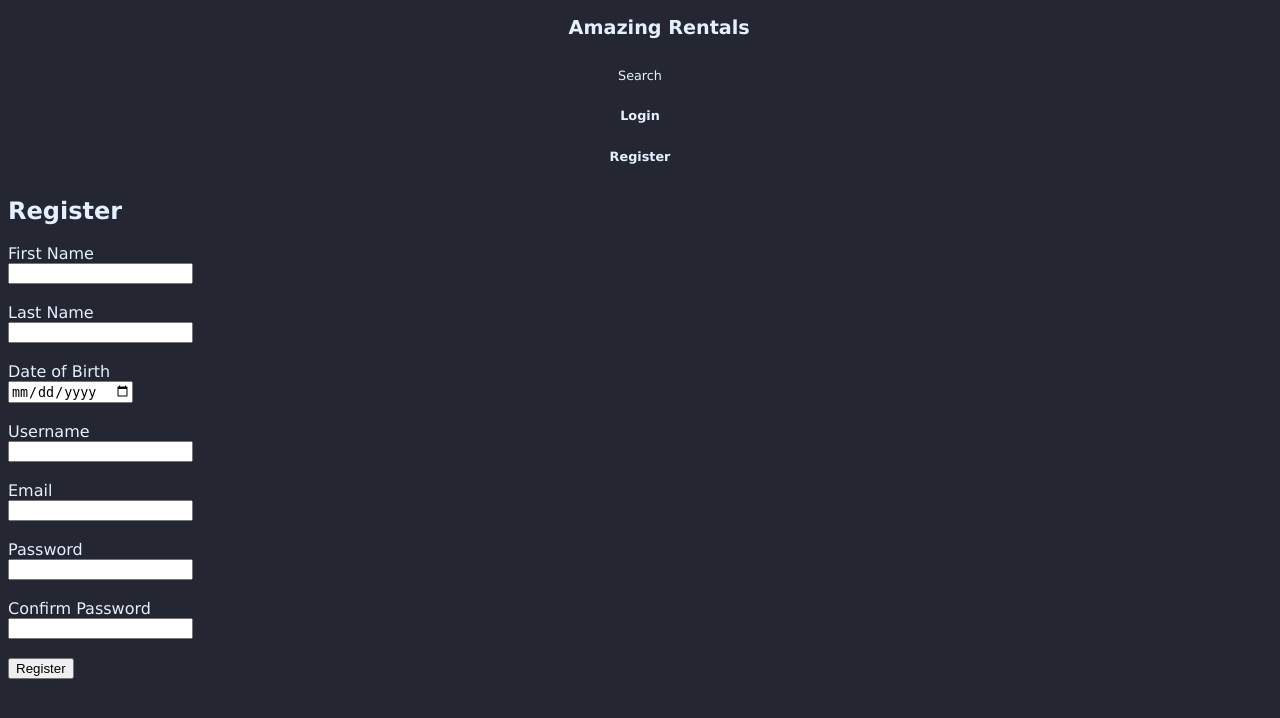
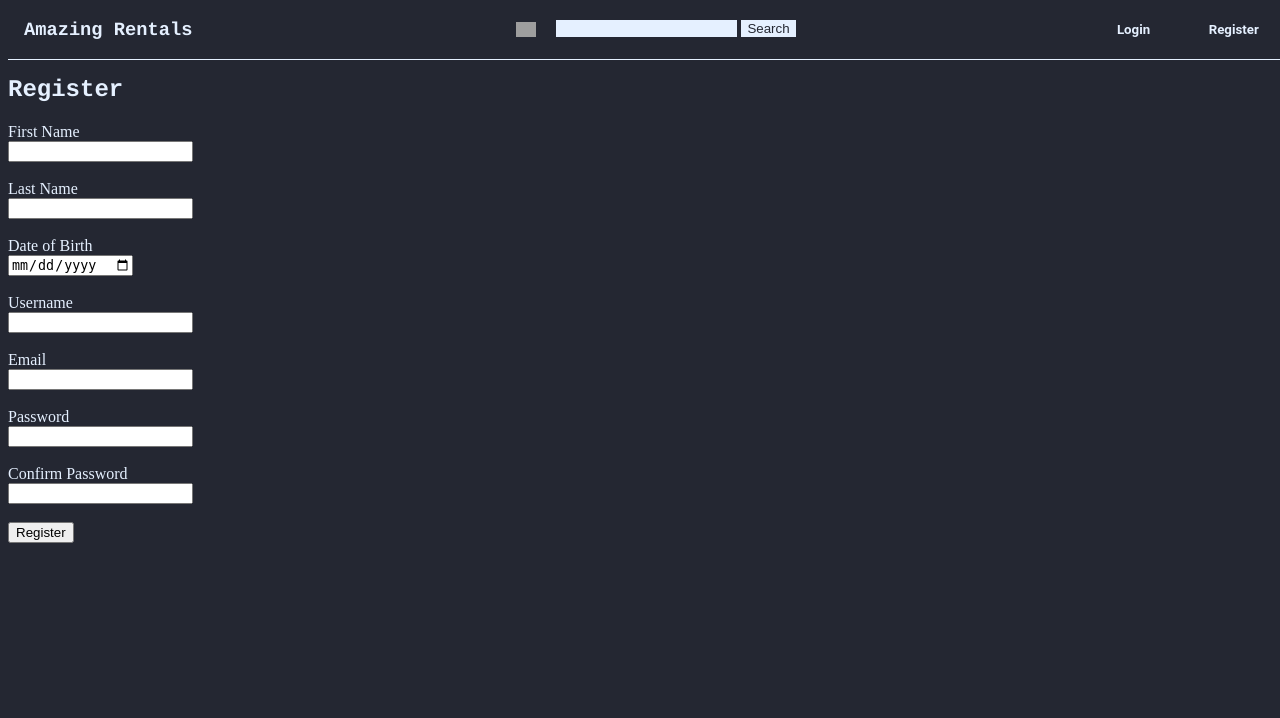
Before and after one commit to jarpraca/LTW_1920, a PHP site: page /register.php in a window 1280 px wide. Shown: the top 718 px of the page. Run offline with PHP 8.4, Linux system fonts and the light colour scheme; grey boxes are pictures that could not be loaded.

Commit message:
Corrected header and footer

```diff
--- a/style.css
+++ b/style.css
@@ -1,109 +1,113 @@
-body {
-    background-color: #242732;
-    font-family: Verdana, sans-serif;
-    color: #E5F0FF;
+:root {
+    --myDarkBlue: #242732;
+    --myLightBlue: #E5F0FF;
+    --titlesFont: Arvo, Courier, sans-serif;
+    --bodyFont: Roboto, sans-serif;
 }
 
-#menu label, #menu input{
-    display:none;
+h1, h2, h3{
+    font-family: var(--titlesFont);
+}
+
+h4, h5, h6, p, span{
+    font-family: var(--bodyFont);
+}
+
+body {
+    background-color: var(--myDarkBlue);
+    color: var(--myLightBlue);
+}
+
+#menu{
+    border-bottom-width: thin;
+    border-bottom-color: var(--myLightBlue);
+    border-bottom-style: solid;
+}
+
+#menu #hamburger{
+    display: none;
 }
 
 #menu ul{
     list-style-type: none;
+}
+
+#menu a{
+    color:var(--myLightBlue);
+    text-decoration: none;
+}
+
+body > footer{
+    background: var(--myLightBlue);
+    color:var(--myDarkBlue);
+}
+
+#menu li:first-child + li + li h5:hover, #menu li:first-child + li + li + li h5:hover{
+    background: var(--myDarkBlue);
+    border-style: solid;
+    border-width: thin;
+    border-color: var(--myLightBlue);
+}
+
+#menu li:first-child + li + li h5:active, #menu li:first-child + li + li + li h5:active{
+    background: var(--myLightBlue);
+    color:var(--myDarkBlue);
+}
+
+#search input{
+    background: var(--myLightBlue);
+    color: var(--myDarkBlue);
+    border-style:none;
+}
+
+/*   //////////////layout*/
+body{
+    padding-top: 3em;
+}
+
+#menu{
+    position: fixed; /* Set the navbar to fixed position */
+    top: 0; /* Position the navbar at the top of the page */
+    width: 100%; /* Full width */
+    overflow: hidden;
+}
+
+#menu ul{
     text-align: center;
-    font-size:0.8em;
     padding:0;
     margin:0;
+    display: flex;
+    align-items: center;
+}
+
+#search img{
+    vertical-align: middle;
+    margin: 1em;
+}
+
+#menu li:first-child + li{
+    flex-grow: 4;
 }
 
 #menu li{
-    padding: 1em;
+    padding: 0em 1em 0em 1em;
 }
 
-#menu h1{
-    margin-left: 2em;
-}
-
-#menu a{
-    color:#E5F0FF;
-    text-decoration: none;
-    font-family: Verdana, sans-serif;
-    font-weight: bold;
-}
-
-#related{
-    background: #2A2F33;
-    padding:0.5em 0.3em 0.5em 0.5em;
-}
-
-
-#related h1 a{
-    color: white;
-    text-decoration: none;
-    font-family: Verdana;
-    font-size: 0.7em;
-}
-
-#related p{
-    color: white;
-    font-family: Georgia, sans-serif;
-    font-size:0.8em;
-}
-
-#news article{
-    position:relative;
-    margin-top:10px;
-}
-
-#news article header{
-    position: absolute;
-    width:15em;
-    color: white;
-    padding-top: 5px;
-    padding-left: 5px;
-    padding-right: 1px;
-}
-
-#news article img{
-    width:100%;
-}
-#news img + p::first-letter{
-    font-size:2em;
-}
-#news header a{
-    color: white;
-    text-decoration: none;
-    font-family: Verdana, sans-serif;
-    text-shadow: 2px 2px #000000;
-}
-
-#news p{
-    color: black;
-    font-family: Georgia, sans-serif;
-    font-size:0.9em;
-}
-
-#news footer{
-    background-color:#F4655F;
-    color: white;
-    font-family: Verdana, sans-serif;
-    font-size:0.7em;
+#menu h5{
+    margin:0;
     padding:1em;
 }
 
-#news footer a{
-    color: white;
+footer{
+    text-align: center;
+    padding:0;
+    margin:0;
+    display: flex;
+    align-items: center;
+    justify-content: space-between;
 }
 
-.comments::after{
-    content: " comments";
+footer h3, h5{
+    margin:0.5em;
+    padding: 0em 1em 0em 1em;
 }
-
-.author::before{
-    content: "By ";
-}
-
-body > footer{
-    background: #2A2F33;
-    color:white;
-}
--- a/templates/common/header.php
+++ b/templates/common/header.php
@@ -6,20 +6,21 @@
         <meta name="viewport" content="width=device-width, initial-scale=1.0">
         <link href="style.css" rel="stylesheet">
         <!-- <link href="layout.css" rel="stylesheet"> -->
-        <link href="responsive.css" rel="stylesheet">
+        <!--<link href="responsive.css" rel="stylesheet">-->
     </head>
     <body>
         <nav id="menu">
         <!-- just for the hamburguer menu in responsive layout -->
         <input type="checkbox" id="hamburger">
         <label class="hamburger" for="hamburger"></label>
-
         <ul>
-            <h1>Amazing Rentals </h1>
-            <li> Search </li>
-            <li><a href="login.php">Login</a></li>
-            <li><a href="register.php">Register</a> </li>
-        </ul>
+                <li><h3>Amazing Rentals</h3></li>
+                <li>
+                    <?php
+                        include('search.php');
+                    ?>
+                </li>
+                <li><a href="login.php"><h5>Login</h5></a></li>
+                <li><a href="register.php"><h5>Register</h5></a> </li>
+            </ul>
         </nav>
-    </body>
-</html>
--- /dev/null
+++ b/templates/common/search.php
@@ -0,0 +1,5 @@
+<form id="search" method="POST" action="/action_page.php">
+    <img src="images/glass.png" alt="magnifying glass" width="20"/>
+    <input type="search" name="q">
+    <input type="submit" value="Search">
+</form>
```
Also changed, not shown: templates/common/footer.php (added, +7 -0 lines).
